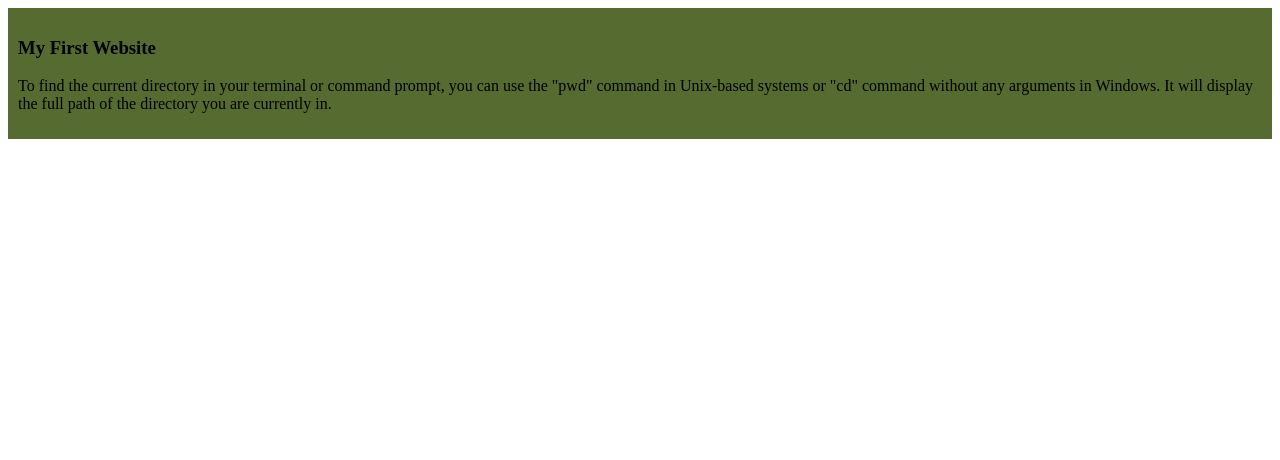
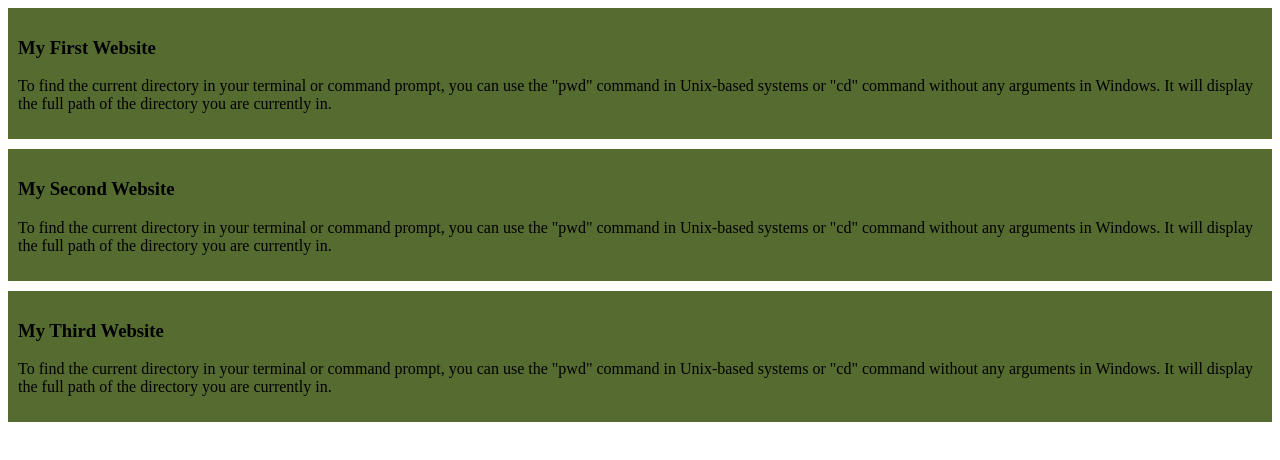
Before and after one commit to asm-shad/shadMernStack, a plain HTML site: page index.html in a window 1280 px wide. Drawn offline with Linux system fonts and the light colour scheme.

Commit message:
Added Third & Second Blog

```diff
--- a/index.html
+++ b/index.html
@@ -13,5 +13,17 @@
             command in Unix-based systems or "cd" command without any arguments in Windows.
             It will display the full path of the directory you are currently in.</p>
     </div>
+    <div>
+        <h3>My Second Website</h3>
+        <p>To find the current directory in your terminal or command prompt, you can use the "pwd"
+            command in Unix-based systems or "cd" command without any arguments in Windows.
+            It will display the full path of the directory you are currently in.</p>
+    </div>
+    <div>
+        <h3>My Third Website</h3>
+        <p>To find the current directory in your terminal or command prompt, you can use the "pwd"
+            command in Unix-based systems or "cd" command without any arguments in Windows.
+            It will display the full path of the directory you are currently in.</p>
+    </div>
 </body>
 </html>
--- a/styles/blog.css
+++ b/styles/blog.css
@@ -1,4 +1,5 @@
 div{
     background-color: darkolivegreen;
     padding: 10px;
+    margin-bottom: 10px;
 }
```
